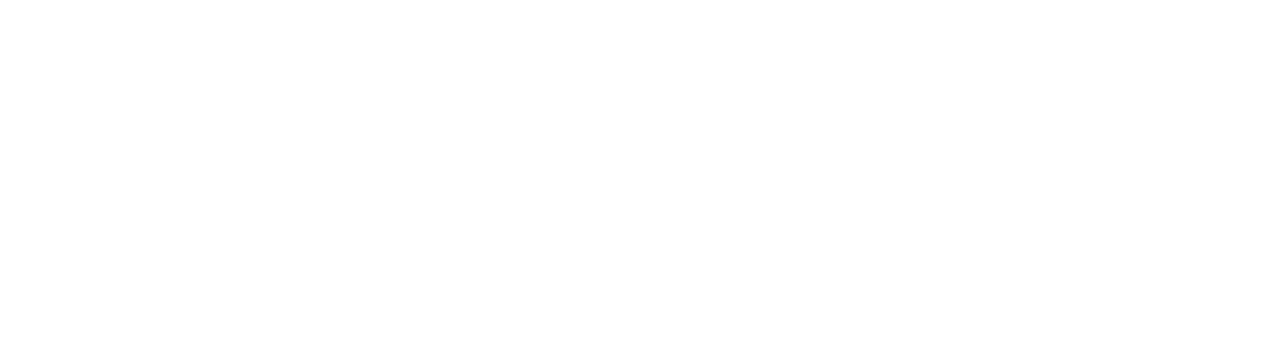
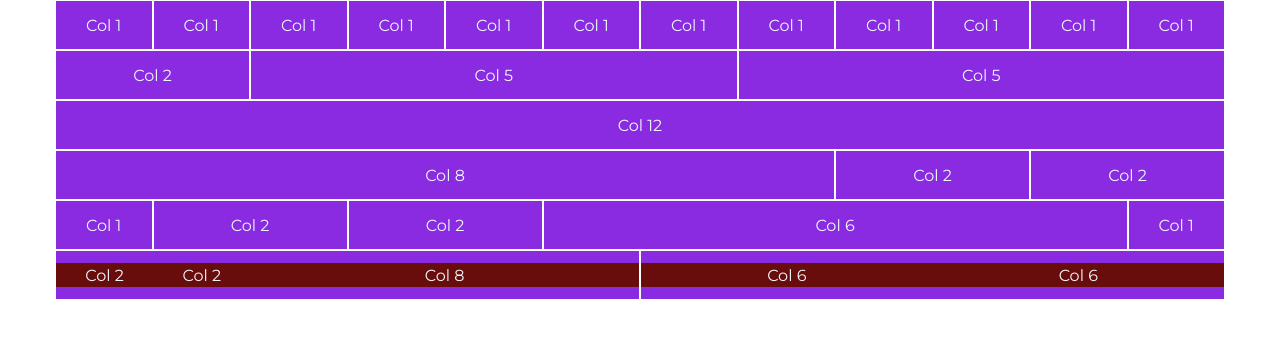
Before and after one commit to LauraMargherita25/html-css-12bool, a plain HTML site: page index.html in a window 1280 px wide. Drawn offline with Linux system fonts and the light colour scheme.

Commit message:
First section

```diff
--- a/index.html
+++ b/index.html
@@ -9,11 +9,120 @@
 
     <link rel="stylesheet" href="style/framework.css">
     <link rel="stylesheet" href="style/style.css">
+
+    <link rel="preconnect" href="https://fonts.googleapis.com">
+    <link rel="preconnect" href="https://fonts.gstatic.com" crossorigin>
+    <link href="https://fonts.googleapis.com/css2?family=Montserrat:wght@200;300;400;500;600;700&display=swap" rel="stylesheet">
 </head>
 <body>
     <div class="container">
         <div class="row">
+            <div class="col-1">
+                <p>Col 1</p>
+            </div>
+            <div class="col-1">
+                <p>Col 1</p>
+            </div>
+            <div class="col-1">
+                <p>Col 1</p>
+            </div>
+            <div class="col-1">
+                <p>Col 1</p>
+            </div>
+            <div class="col-1">
+                <p>Col 1</p>
+            </div>
+            <div class="col-1">
+                <p>Col 1</p>
+            </div>
+            <div class="col-1">
+                <p>Col 1</p>
+            </div>
+            <div class="col-1">
+                <p>Col 1</p>
+            </div>
+            <div class="col-1">
+                <p>Col 1</p>
+            </div>
+            <div class="col-1">
+                <p>Col 1</p>
+            </div>
+            <div class="col-1">
+                <p>Col 1</p>
+            </div>
+            <div class="col-1">
+                <p>Col 1</p>
+            </div>
+        </div>
 
+        <div class="row">
+            <div class="col-2">
+                <p>Col 2</p>
+            </div>
+            <div class="col-5">
+                <p>Col 5</p>
+            </div>
+            <div class="col-5">
+                <p>Col 5</p>
+            </div>
+        </div>
+
+        <div class="row">
+            <div class="col-12">
+                <p>Col 12</p>
+            </div>
+        </div>
+
+        <div class="row">
+            <div class="col-8">
+                <p>Col 8</p>
+            </div>
+            <div class="col-2">
+                <p>Col 2</p>
+            </div>
+            <div class="col-2">
+                <p>Col 2</p>
+            </div>
+        </div>
+
+        <div class="row">
+            <div class="col-1">
+                <p>Col 1</p>
+            </div>
+            <div class="col-2">
+                <p>Col 2</p>
+            </div>
+            <div class="col-2">
+                <p>Col 2</p>
+            </div>
+            <div class="col-6">
+                <p>Col 6</p>
+            </div>
+            <div class="col-1">
+                <p>Col 1</p>
+            </div>
+        </div>
+
+        <div class="row">
+            <div class="col-6">
+                <div class="col-2">
+                    <p>Col 2</p>
+                </div>
+                <div class="col-2">
+                    <p>Col 2</p>
+                </div>
+                <div class="col-8">
+                    <p>Col 8</p>
+                </div>
+            </div>
+            <div class="col-6">
+                <div class="col-6">
+                    <p>Col 6</p>
+                </div>
+                <div class="col-6">
+                    <p>Col 6</p>
+                </div>
+            </div>
         </div>
     </div>
 </body>
--- a/style/framework.css
+++ b/style/framework.css
@@ -5,3 +5,80 @@
     box-sizing: border-box;
 }
 /* /css reset */
+
+.container{
+    max-width: 1170px;
+    margin: 0 auto;
+}
+
+.row{
+    display: flex;
+    flex-direction: row;
+    flex-wrap: wrap;
+}
+
+
+.col-1{
+    width: calc((100% / 12) * 1);
+    max-width: calc((100% / 12) * 1);
+}
+
+.col-2{
+    width: calc((100% / 12) * 2);
+    max-width: calc((100% / 12) * 2);
+}
+
+.col-3{
+    width: calc((100% / 12) * 3);
+    max-width: calc((100% / 12) * 3);
+}
+
+.col-4{
+    width: calc((100% / 12) * 4);
+    max-width: calc((100% / 12) * 4);
+}
+
+.col-5{
+    width: calc((100% / 12) * 5);
+    max-width: calc((100% / 12) * 5);
+}
+
+.col-5{
+    width: calc((100% / 12) * 5);
+    max-width: calc((100% / 12) * 5);
+}
+
+.col-6{
+    width: calc((100% / 12) * 6);
+    max-width: calc((100% / 12) * 6);
+}
+
+.col-7{
+    width: calc((100% / 12) * 7);
+    max-width: calc((100% / 12) * 7);
+}
+
+.col-8{
+    width: calc((100% / 12) * 8);
+    max-width: calc((100% / 12) * 8);
+}
+
+.col-9{
+    width: calc((100% / 12) * 9);
+    max-width: calc((100% / 12) * 9);
+}
+
+.col-10{
+    width: calc((100% / 12) * 10);
+    max-width: calc((100% / 12) * 10);
+}
+
+.col-11{
+    width: calc((100% / 12) * 11);
+    max-width: calc((100% / 12) * 11);
+}
+
+.col-12{
+    width: calc((100% / 12) * 12);
+    max-width: calc((100% / 12) * 12);
+}
--- a/style/style.css
+++ b/style/style.css
@@ -1,10 +1,29 @@
-.container{
-    max-width: 1170px;
-    margin: 0 auto;
+:root{
+    color: aliceblue;
+    font-family: 'Montserrat', sans-serif;
 }
 
 .row{
+    background-color: blueviolet;
+}
+
+[class*="col-"]{
+    height: 50px;
+    border: 1px solid white;
+
     display: flex;
-    flex-direction: row;
-    flex-wrap: wrap;
+    justify-content: center;
+    align-items: center;
 }
+
+.row:last-of-type .col-6{
+    /* padding: 1rem;*/
+}
+
+.row:last-of-type .col-6 > div{
+    height: 50%;
+
+    background-color: rgb(105, 12, 12);
+
+    border: none;
+}
```
